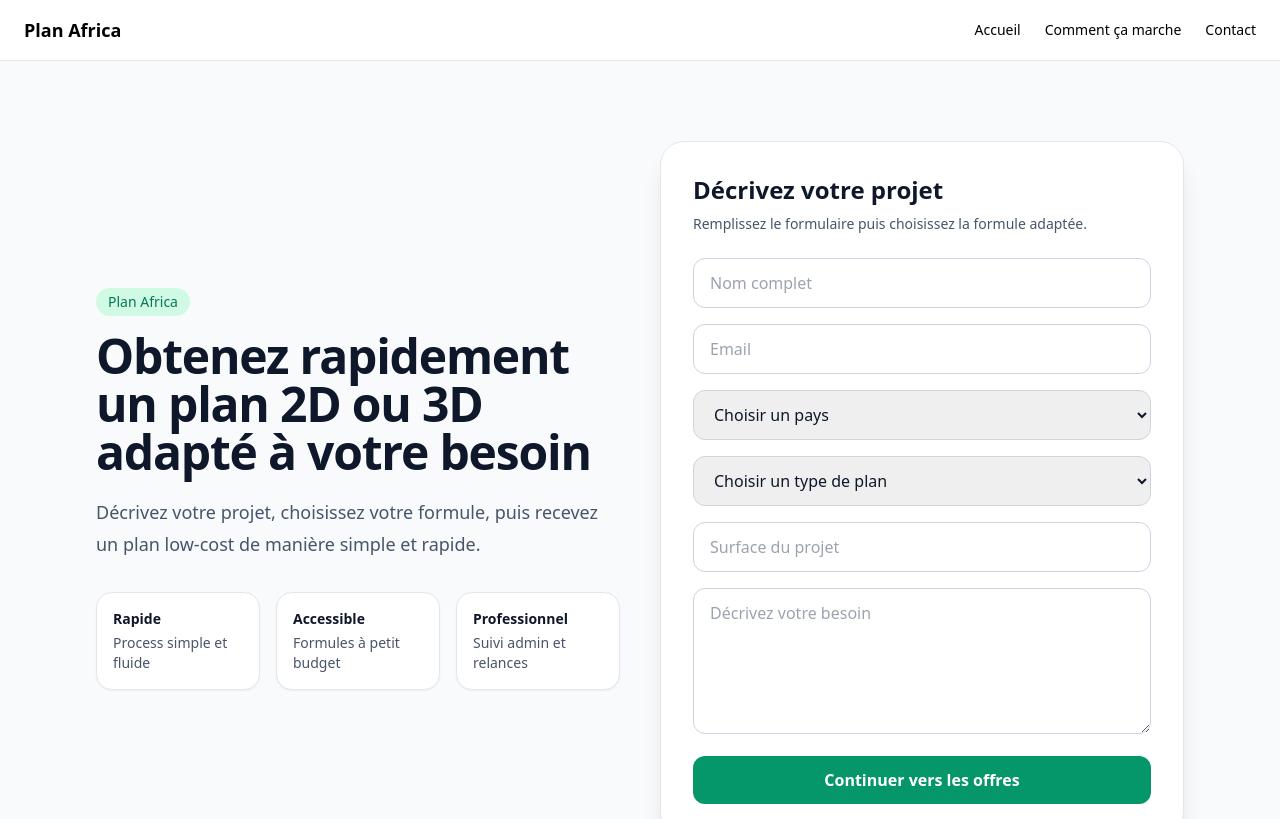
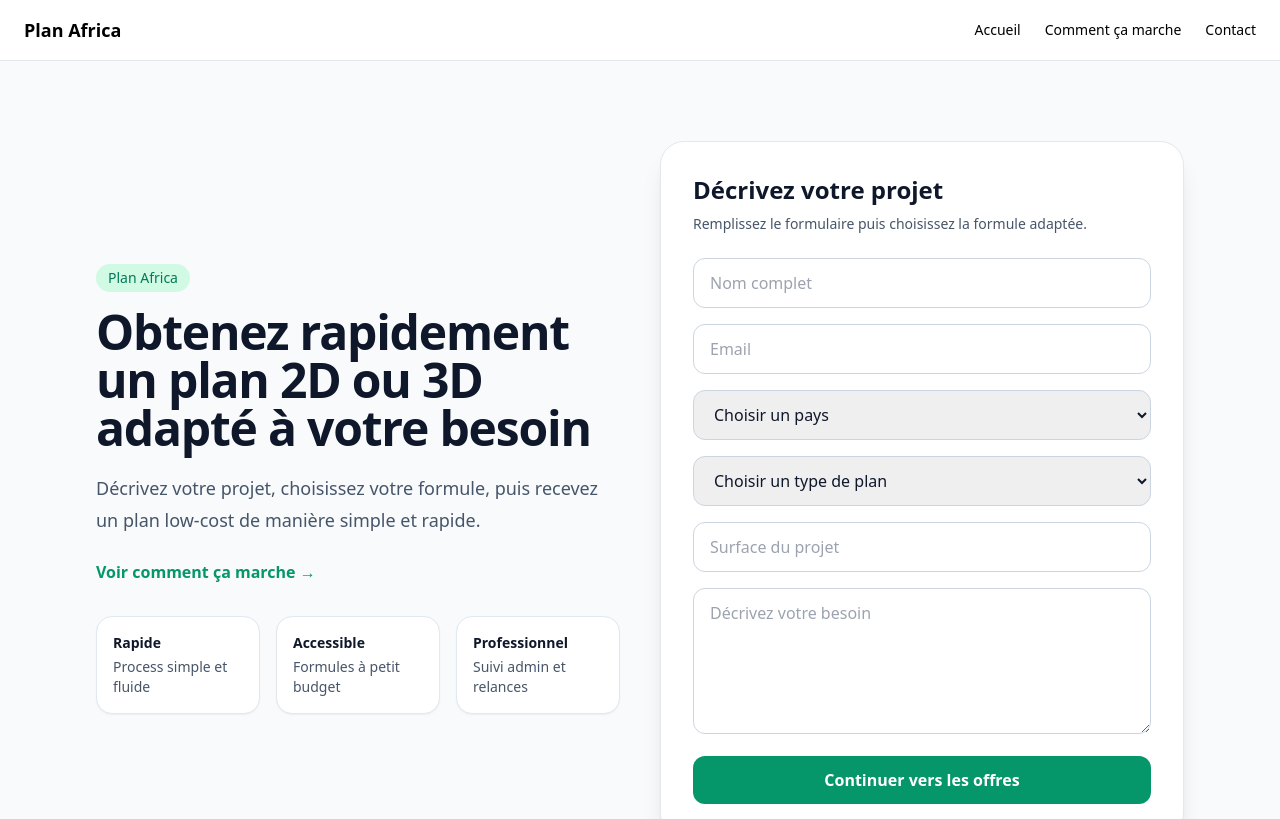
Before and after one commit to Sorel91/plan-africa-app, a Next.js app: page / in a window 1280 px wide. Shown: the top 819 px of the page. Built offline with nearby package versions, Linux system fonts and the light colour scheme.

Commit message:
Update page.js

```diff
--- a/app/page.js
+++ b/app/page.js
@@ -72,6 +72,14 @@ export default function Home() {
               Décrivez votre projet, choisissez votre formule, puis recevez un plan
               low-cost de manière simple et rapide.
             </p>
+            <div className="mt-6">
+  <a
+    href="/comment-ca-marche"
+    className="text-emerald-600 font-semibold hover:underline"
+  >
+    Voir comment ça marche →
+  </a>
+</div>
 
             <div className="mt-8 grid gap-4 sm:grid-cols-3">
               <div className="rounded-2xl border border-slate-200 bg-white p-4 shadow-sm">
```
